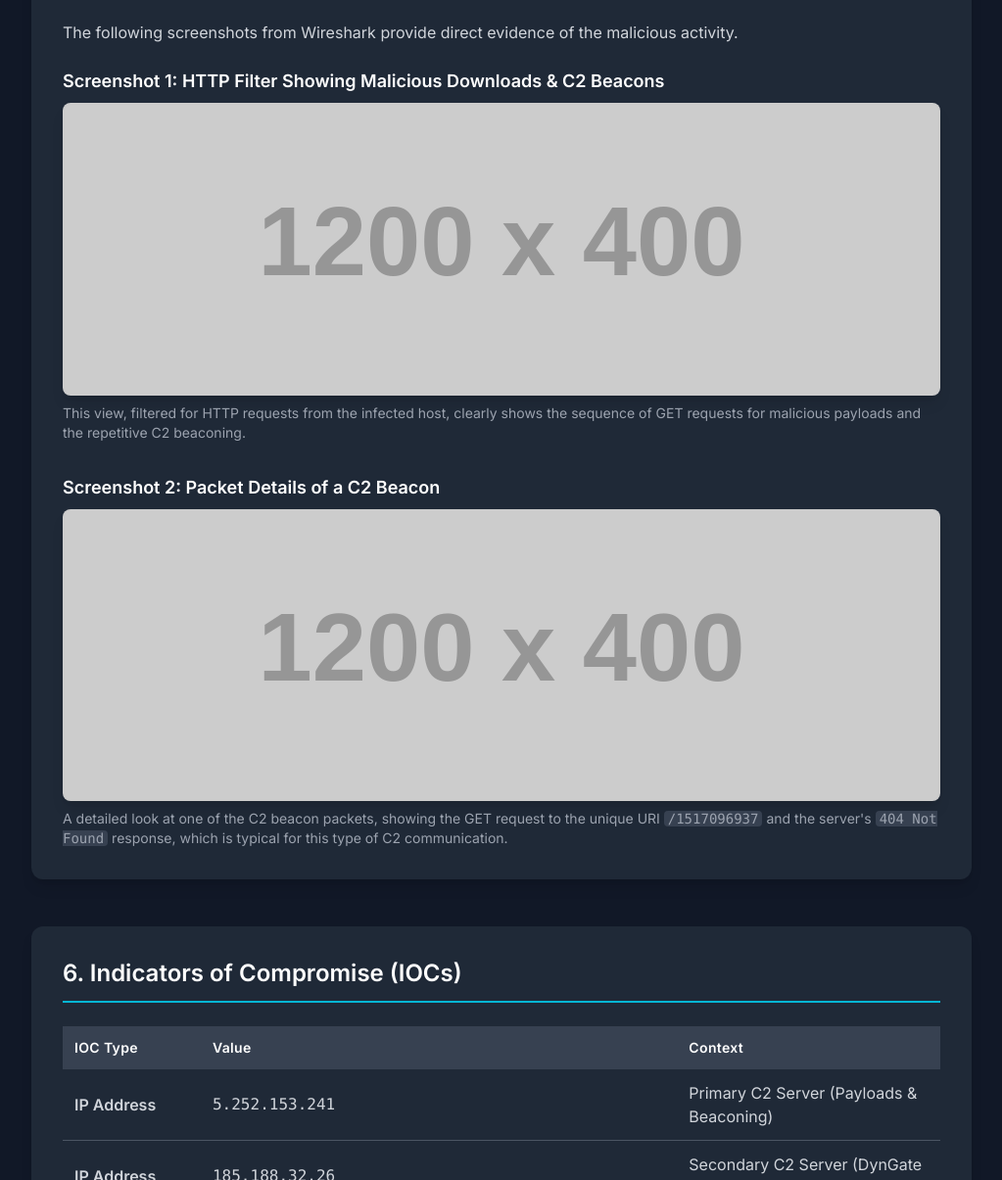
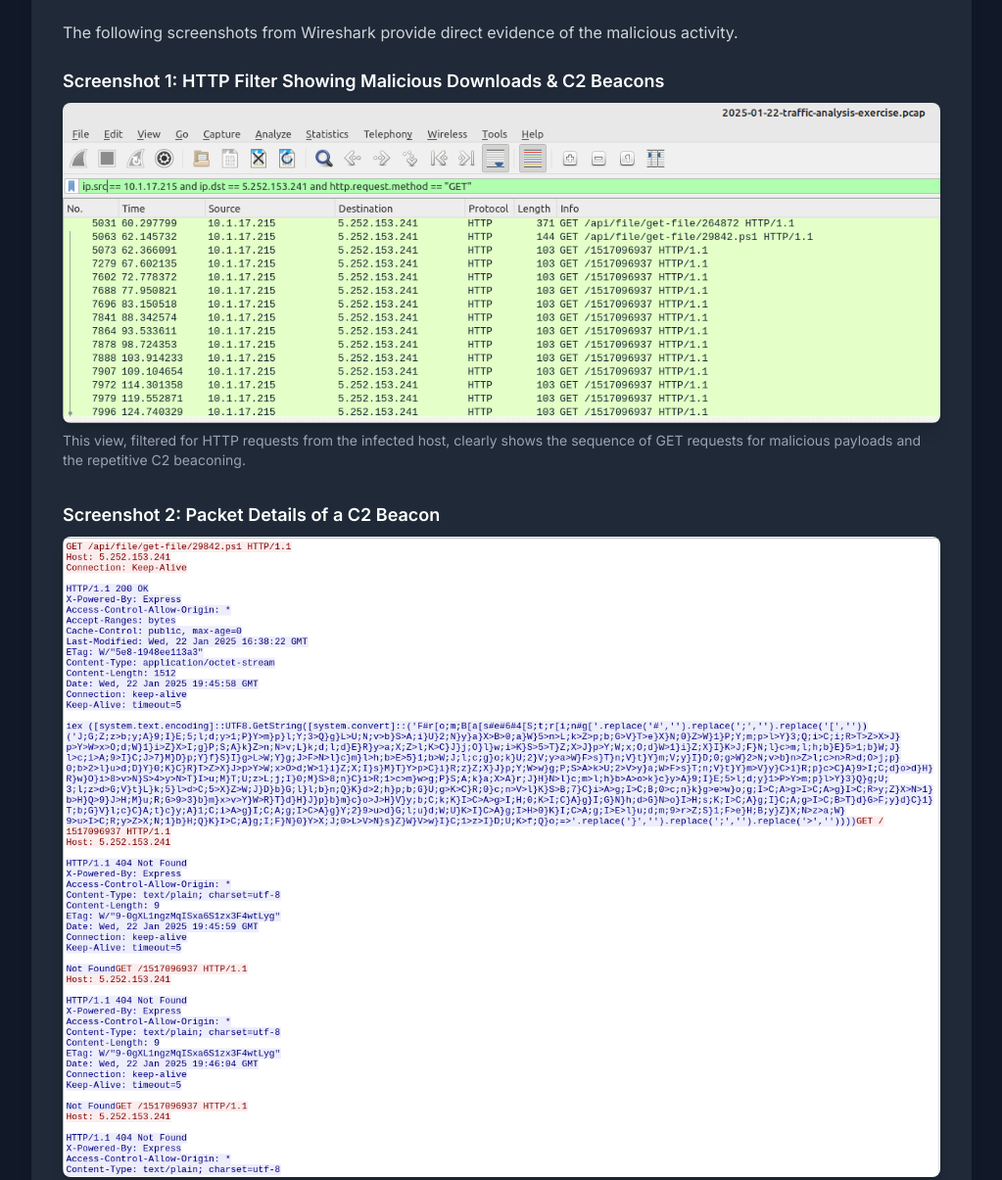
Before and after one commit to adewaleolalekan/cybersecurity, a plain HTML site: page malware_traffic_analysis/index.html in a window 1280 px wide. Shown: the part 1902-3107 px from the top of the page at 98% size, without its empty margins (128-1151 px from the left). Drawn offline with nearby package versions, Linux system fonts and the light colour scheme; placeholder pictures from the web are drawn by us.

Commit message:
Update index.html

```diff
--- a/malware_traffic_analysis/index.html
+++ b/malware_traffic_analysis/index.html
@@ -152,12 +152,12 @@
                 <div class="space-y-8">
                     <div>
                         <h3 class="font-semibold text-lg text-white mb-2">Screenshot 1: HTTP Filter Showing Malicious Downloads & C2 Beacons</h3>
-                        <img src="https://placehold.co/1200x400/1f2937/9ca3af?text=Wireshark+HTTP+Filter+View" alt="Wireshark HTTP Filter" class="rounded-lg shadow-lg" onerror="this.onerror=null;this.src='https://placehold.co/1200x400/1f2937/9ca3af?text=Image+Not+Found';">
+                        <img src="GET.png" alt="Wireshark HTTP Filter" class="rounded-lg shadow-lg" onerror="this.onerror=null;this.src='https://placehold.co/1200x400/1f2937/9ca3af?text=Image+Not+Found';">
                         <p class="text-sm text-gray-400 mt-2">This view, filtered for HTTP requests from the infected host, clearly shows the sequence of GET requests for malicious payloads and the repetitive C2 beaconing.</p>
                     </div>
                     <div>
                         <h3 class="font-semibold text-lg text-white mb-2">Screenshot 2: Packet Details of a C2 Beacon</h3>
-                        <img src="https://placehold.co/1200x400/1f2937/9ca3af?text=Wireshark+Packet+Details+View" alt="Wireshark Packet Details" class="rounded-lg shadow-lg" onerror="this.onerror=null;this.src='https://placehold.co/1200x400/1f2937/9ca3af?text=Image+Not+Found';">
+                        <img src="detail.png" alt="Wireshark Packet Details" class="rounded-lg shadow-lg" onerror="this.onerror=null;this.src='https://placehold.co/1200x400/1f2937/9ca3af?text=Image+Not+Found';">
                         <p class="text-sm text-gray-400 mt-2">A detailed look at one of the C2 beacon packets, showing the GET request to the unique URI <code class="bg-gray-700 px-1 rounded">/1517096937</code> and the server's <code class="bg-gray-700 px-1 rounded">404 Not Found</code> response, which is typical for this type of C2 communication.</p>
                     </div>
                 </div>
```
